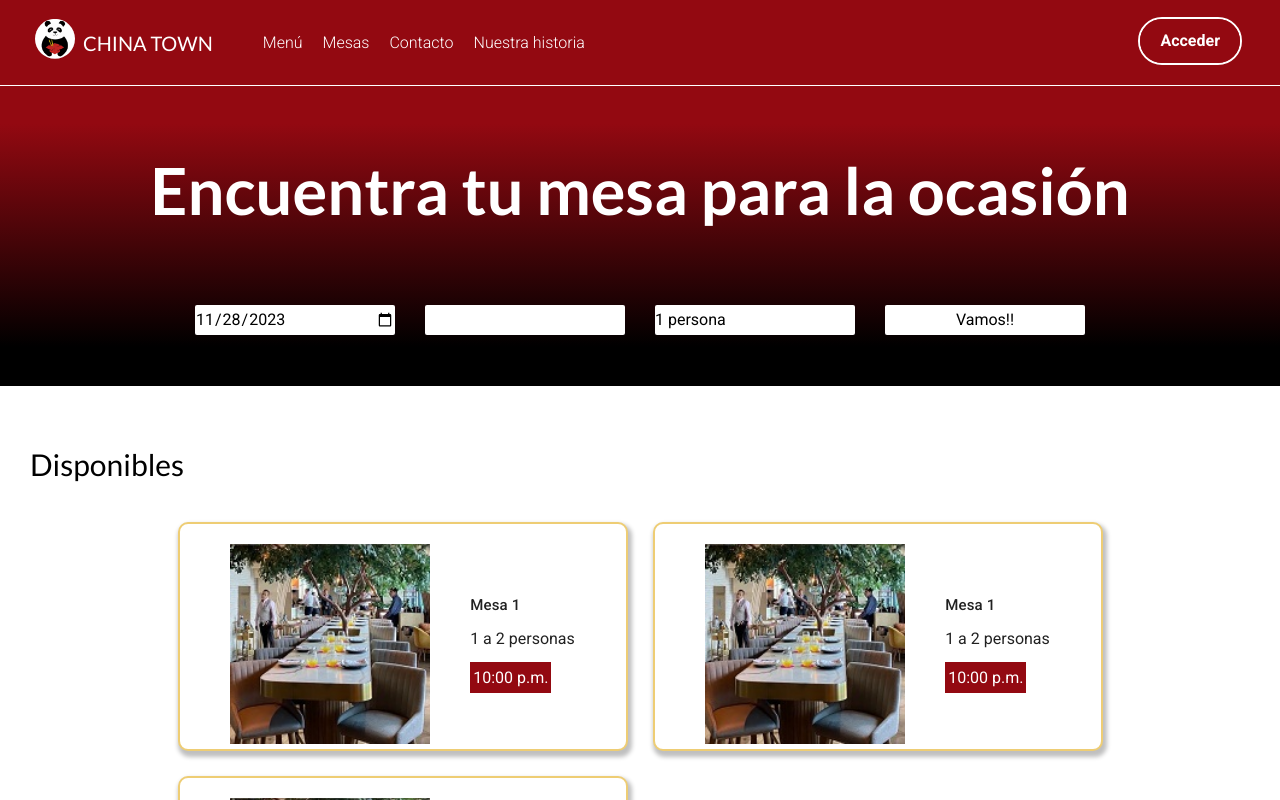
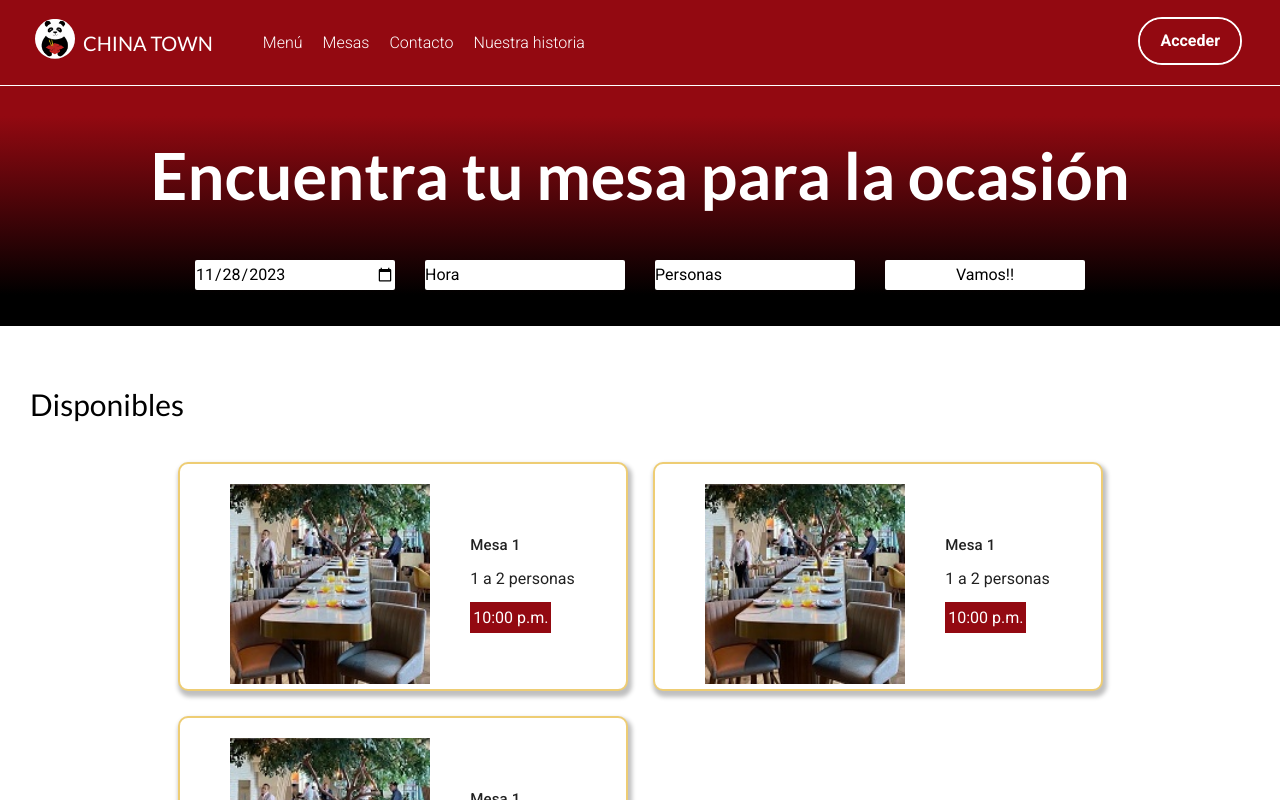
Before and after one commit to Irving-8man/app-restaurante, a Vue app: page /mesas in a window 1280 px wide. Shown: the top 800 px of the page. Built offline with nearby package versions, Linux system fonts and the light colour scheme.

Commit message:
Preparado para busqueda de reservacion

```diff
--- a/src/assets/base.css
+++ b/src/assets/base.css
@@ -13,7 +13,7 @@
 
   --rojo: #930911;
   --amarillo-dorado:#ffc823;
-  --altura-bar-sec: 230px;
+  --altura-bar-sec: 240px;
 
   --vt-c-divider-light-1: rgba(60, 60, 60, 0.29);
   --vt-c-divider-light-2: rgba(60, 60, 60, 0.12);
--- a/src/views/MesasView.vue
+++ b/src/views/MesasView.vue
@@ -64,11 +64,7 @@ watch(fechaAhora, (nuevoValor) => {
 /**
  * !horas
  */
-
-const horaSeleccionada = ref('');
-
-const horasDisponibles = computed(() => {
-    const fechaMostrar = fechaSeleccionada.value;
+function obtenerHorasDisponiblesParaFecha(fechaMostrar) {
     const horaInicio = dayjs(fechaMostrar).set('hour', 13).set('minute', 0); // Hora de inicio a las 13:00
     const horaFin = dayjs(fechaMostrar).set('hour', 22).set('minute', 30); // Última hora a las 22:30
     const intervalo = 30; // Intervalo de 30 minutos
@@ -79,7 +75,7 @@ const horasDisponibles = computed(() => {
         : horaInicio;
 
     // Si la fechaMin ha cambiado, muestra todas las opciones de nuevo
-    if (dayjs(fechaSeleccionada.value).isSame(fechaMin.value, 'day')) {
+    if (dayjs(fechaMostrar).isSame(fechaMin.value, 'day')) {
         horaActualCalculada = horaInicio;
     }
 
@@ -96,17 +92,33 @@ const horasDisponibles = computed(() => {
     }
 
     return horas;
+}
+
+const horasDisponibles = computed(() => {
+    const fechaMostrar = fechaSeleccionada.value;
+    return obtenerHorasDisponiblesParaFecha(fechaMostrar);
 });
+
+watch(fechaSeleccionada, (nuevaFechaSeleccionada) => {
+    const horasDisponiblesParaFecha = obtenerHorasDisponiblesParaFecha(nuevaFechaSeleccionada);
+
+    // Verifica si la horaSeleccionada actual está en las nuevas horas disponibles
+    const horaExistente = horasDisponiblesParaFecha.find(hora => hora.valorISO === horaSeleccionada.value);
+
+    // Si la hora actual no está en las nuevas horas disponibles y hay al menos una hora disponible, establece la primera como predeterminada
+    if (!horaExistente && horasDisponiblesParaFecha.length > 0) {
+        horaSeleccionada.value = horasDisponiblesParaFecha[0].valorISO;
+    }
+});
+
 
 
 /**
  * todo Trabajando el numero de personas
  */
-const PERSONAS_RESERVA = ref(personasReserva);
-const numPersonasSeleccionadas = ref(1);
-
-
-
+const personasReservas = ref(personasReserva);
+const numPersonasSeleccionadas = ref('');
+const horaSeleccionada = ref('');
 
 
 
@@ -116,25 +128,29 @@ const numPersonasSeleccionadas = ref(1);
 <template>
     <div class="backTitle">
         <h2 class="titleSeccion">Encuentra tu mesa para la ocasión</h2>
-        <form class="busqueda">
 
+        <form class="busqueda" @submit.prevent="store.increment">
             <input type="date" id="fecha" name="fecha" class="input" :min="fechaMin" v-model="fechaSeleccionada">
 
             <!--Manejo de las horas-->
-            <select name="Horas" id="horas" class="input" v-model="horaSeleccionada">
-                <option v-for="hora in horasDisponibles" :value="hora.valorISO">
-                    {{ hora.hora }}
-                </option>
-            </select>
+            <div class="contHoras">
+                <select name="Horas" id="horas" class="input" v-model="horaSeleccionada">
+                    <option disabled value="">Hora</option>
+                    <option v-for="hora in horasDisponibles" :value="hora.valorISO">
+                        {{ hora.hora }}
+                    </option>
+                </select>
+            </div>
 
-            <!--Manejo de las personas-->
+            <!--Manejo de numero de personas-->
             <select name="Personas" id="numPersonas" class="input" v-model="numPersonasSeleccionadas">
-                <option v-for="numPersonas in PERSONAS_RESERVA" :value="numPersonas.valor">
+                <option disabled value="">Personas</option>
+                <option v-for="numPersonas in personasReservas" :value="numPersonas.valor">
                     {{ numPersonas.etiqueta }}
                 </option>
             </select>
             <!---->
-            <button type="button" class="input">Vamos!!</button>
+            <button type="submit" class="input">Vamos!!</button>
         </form>
 
     </div>
@@ -149,7 +165,7 @@ const numPersonasSeleccionadas = ref(1);
             <CardReservacion></CardReservacion>
             <button type="button" @click="store.increment()">Incrementar</button>
             <div>
-
+                {{ store.count }}
             </div>
         </div>
     </section>
@@ -162,7 +178,7 @@ const numPersonasSeleccionadas = ref(1);
     position: relative;
     background: linear-gradient(180deg, #930911 0%, #930911 12.5%, #000 86.98%, #000 100%);
     width: 100%;
-    min-height: 300px;
+    min-height: var(--altura-bar-sec);
     padding: 20px;
     box-sizing: border-box;
     display: flex;
@@ -196,7 +212,6 @@ const numPersonasSeleccionadas = ref(1);
 }
 
 
-
 .contentTitulo {
     width: 100%;
     max-width: 1260px;
```
